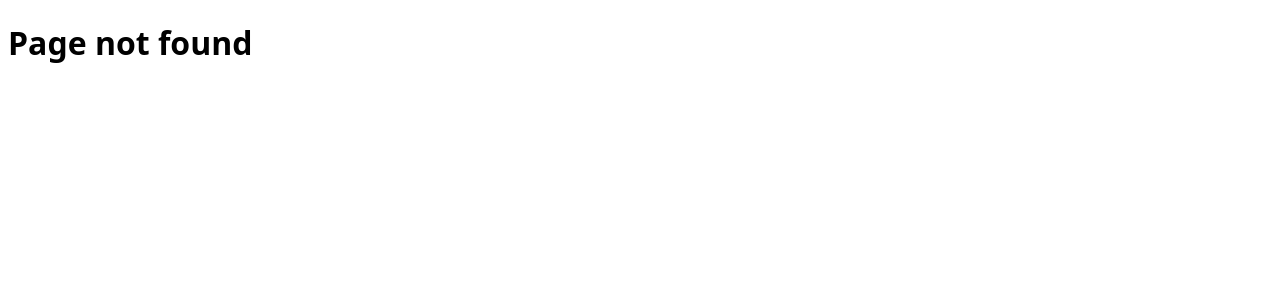
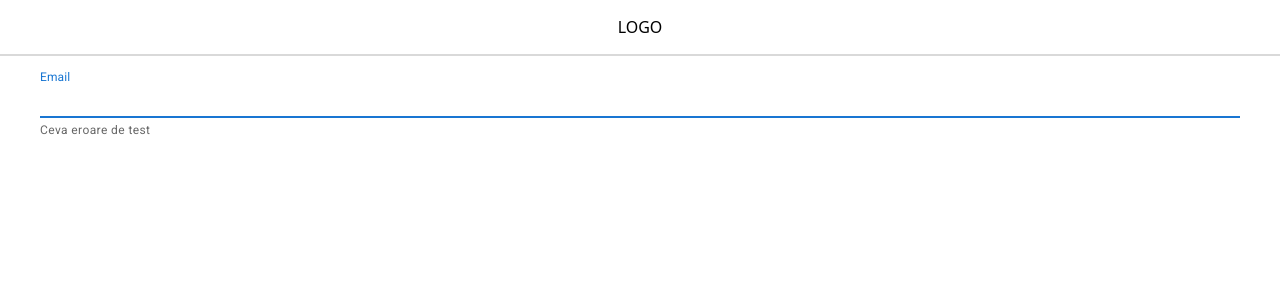
Before and after one commit to G1q/aio-tracker, a React (Vite) app in the folder frontend/: page /login in a window 1280 px wide. Before the commit this address had no page. Shown: the top 300 px of the page. Built offline with nearby package versions, Linux system fonts and the light colour scheme.

Commit message:
MUI tests

```diff
--- a/frontend/index.html
+++ b/frontend/index.html
@@ -1,12 +1,31 @@
-<!doctype html>
+<!DOCTYPE html>
 <html lang="en">
 	<head>
 		<meta charset="UTF-8" />
-    <meta name="viewport" content="width=device-width, initial-scale=1.0" />
+		<meta
+			name="viewport"
+			content="width=device-width, initial-scale=1.0"
+		/>
+		<link
+			rel="preconnect"
+			href="https://fonts.googleapis.com"
+		/>
+		<link
+			rel="preconnect"
+			href="https://fonts.gstatic.com"
+			crossorigin
+		/>
+		<link
+			rel="stylesheet"
+			href="https://fonts.googleapis.com/css2?family=Roboto:wght@300;400;500;700&display=swap"
+		/>
 		<title>AIO Tracker</title>
 	</head>
 	<body>
 		<div id="root"></div>
-    <script type="module" src="/src/main.jsx"></script>
+		<script
+			type="module"
+			src="/src/main.jsx"
+		></script>
 	</body>
 </html>
--- a/frontend/package.json
+++ b/frontend/package.json
@@ -10,6 +10,11 @@
     "preview": "vite preview"
   },
   "dependencies": {
+    "@emotion/react": "^11.11.4",
+    "@emotion/styled": "^11.11.5",
+    "@fontsource/roboto": "^5.0.13",
+    "@mui/icons-material": "^5.15.18",
+    "@mui/material": "^5.15.18",
     "axios": "^1.6.8",
     "clsx": "^2.1.1",
     "react": "^18.2.0",
--- a/frontend/src/App.jsx
+++ b/frontend/src/App.jsx
@@ -1,6 +1,8 @@
 import { Routes, Route } from 'react-router-dom';
 import Measurements from './pages/measurements/Measurements';
 import Water from './pages/water/Water';
+import Login from './pages/auth/Login';
+import SimpleHeaderLayout from './layouts/SimpleHeaderLayout';
 
 function App() {
 	return (
@@ -21,6 +23,12 @@ function App() {
 				path="/water"
 				element={<Water />}
 			/>
+
+			{/* Simple header pages */}
+			<Route path='/' element={<SimpleHeaderLayout />}>
+				<Route path='/login' element={<Login />} />
+			</Route>
+
 			<Route
 				path="*"
 				element={<h1>Page not found</h1>}
--- a/frontend/src/index.css
+++ b/frontend/src/index.css
@@ -13,8 +13,37 @@
 	--secondary-color-600: hsl(var(--secondary-hue), 55%, 36%);
 
 	--neutral-color-100: hsl(0, 100%, 100%);
+
+	--max-container-width: 1200px;
 }
 
 html {
 	font-family: system-ui, sans-serif;
 }
+
+body {
+	margin: 0;
+}
+
+#root {
+	display: flex;
+	flex-direction: column;
+	min-height: 100vh;
+}
+
+header {
+	text-align: center;
+	padding: 1rem;
+	box-shadow: 0 2px 0 0 rgba(0, 0, 0, 0.15);
+}
+
+main {
+	flex: 1;
+	padding-inline: 1rem;
+}
+
+.container {
+	max-width: var(--max-container-width);
+	margin-inline: auto;
+	padding-block: 1rem;
+}
--- /dev/null
+++ b/frontend/src/layouts/SimpleHeaderLayout.jsx
@@ -0,0 +1,16 @@
+import { Outlet } from 'react-router-dom'
+
+const SimpleHeaderLayout = () => {
+    return (
+        <>
+            <header>LOGO</header>
+            <main>
+                <div className="container">
+                    <Outlet />
+                </div>
+            </main>
+        </>
+    )
+}
+
+export default SimpleHeaderLayout
--- /dev/null
+++ b/frontend/src/pages/auth/Login.jsx
@@ -0,0 +1,27 @@
+import { useState } from 'react'
+import './Auth.css'
+import { FormControl, Input, InputLabel, FormHelperText } from '@mui/material'
+
+const Login = () => {
+    const [email, setEmail] = useState('')
+
+    return (
+        <>
+            <FormControl fullWidth>
+                <InputLabel htmlFor="email" variant="standard">Email</InputLabel>
+                <Input
+                    id="email"
+                    aria-describedby="email-helper"
+                    autoFocus
+                    placeholder="Please enter your email"
+                    required
+                    type="email"
+                    onChange={(e) => setEmail(e.target.value)}
+                />
+                <FormHelperText id="email-helper" variant="standard">Ceva eroare de test</FormHelperText>
+            </FormControl>
+        </>
+    )
+}
+
+export default Login
```
Also changed, not shown: frontend/src/pages/auth/Auth.css (added), 1 other file (tests, documents, lock files or other folders). Lines whose indentation alone changed are shown as unchanged.
